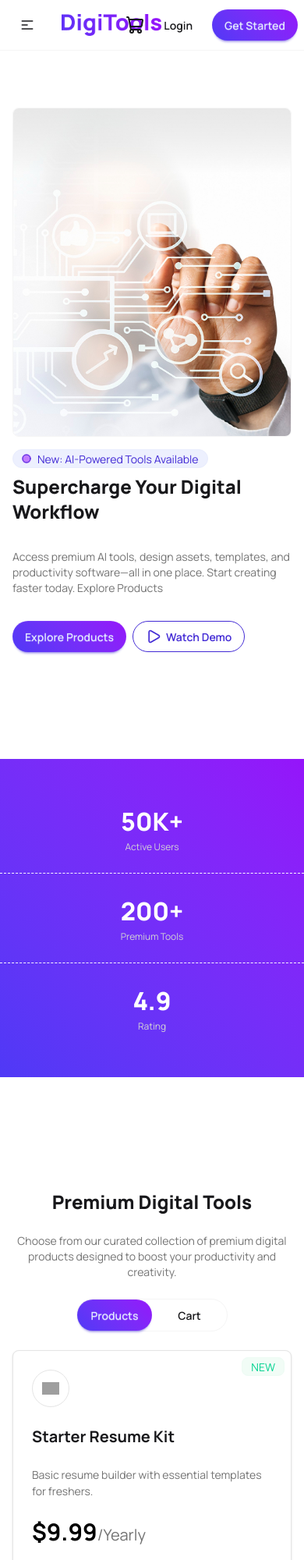
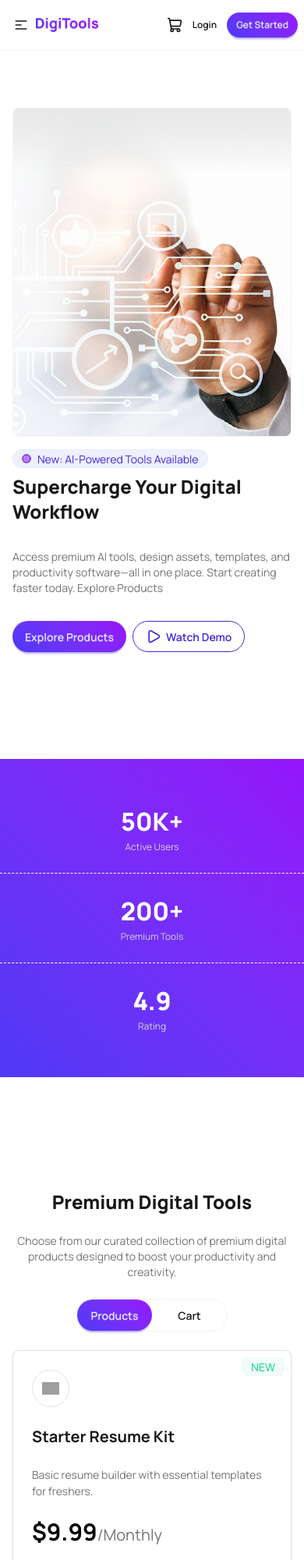
Before and after one commit to siam-parvez/digitool-platform, a React (Vite) app: page / in a window 390 px wide. Shown: the top 2000 px of the page at 78% size. Built offline with nearby package versions, Linux system fonts and the light colour scheme; grey boxes are pictures that could not be loaded.

Commit message:
feat: products feature done

```diff
--- a/public/data.json
+++ b/public/data.json
@@ -4,7 +4,8 @@
     "name": "Starter Resume Kit",
     "description": "Basic resume builder with essential templates for freshers.",
     "price": 9.99,
-    "period": "Yearly",
+    "period": "Monthly",
+    "tag": "new",
     "tagType": "new",
     "features": [
       "20+ templates",
@@ -19,6 +20,7 @@
     "description": "Advanced resume builder with premium templates.",
     "price": 19.99,
     "period": "Monthly",
+    "tag": "popular",
     "tagType": "popular",
     "features": [
       "100+ templates",
@@ -32,7 +34,8 @@
     "name": "Career Boost Plan",
     "description": "Monthly plan for continuous resume and career improvements.",
     "price": 7.99,
-    "period": "Monthly",
+    "period": "One-Time",
+    "tag": "best seller",
     "tagType": "best seller",
     "features": [
       "Unlimited edits",
@@ -47,6 +50,7 @@
     "description": "Complete toolkit for job seekers including resumes and tracking.",
     "price": 14.99,
     "period": "Monthly",
+    "tag": "popular",
     "tagType": "popular",
     "features": [
       "Resume builder",
@@ -61,6 +65,7 @@
     "description": "Premium yearly plan for professionals and executives.",
     "price": 79.99,
     "period": "Yearly",
+    "tag": "best seller",
     "tagType": "best seller",
     "features": [
       "All templates unlocked",
@@ -75,6 +80,7 @@
     "description": "Create stunning portfolios to showcase freelance work.",
     "price": 12.99,
     "period": "Monthly",
+    "tag": "new",
     "tagType": "new",
     "features": [
       "Portfolio templates",
@@ -88,7 +94,8 @@
     "name": "Interview Prep Pro",
     "description": "Comprehensive interview preparation tools and resources.",
     "price": 5.99,
-    "period": "Monthly",
+    "period": "One-Time",
+    "tag": "popular",
     "tagType": "popular",
     "features": [
       "Mock interviews",
@@ -103,6 +110,7 @@
     "description": "All-in-one package for resumes, interviews, and job tracking.",
     "price": 99.99,
     "period": "Yearly",
+    "tag": "best seller",
     "tagType": "best seller",
     "features": [
       "All features included",
--- a/src/App.jsx
+++ b/src/App.jsx
@@ -7,8 +7,8 @@ import Stats from './components/homepage/Stats';
 import Steps from './components/homepage/Steps';
 import Pricing from './components/homepage/Pricing';
 import CTA from './components/homepage/CTA';
-import Products from './components/homepage/products/Products.jsx';
-import Footer from "./components/homepage/Footer.jsx";
+import Products from './components/homepage/products/Products';
+import Footer from "./components/homepage/Footer";
 
 const fetchProducts = async () => {
     const res = await fetch('/data.json');
@@ -18,23 +18,22 @@ const fetchProducts = async () => {
 
 function App() {
     const productPromise = fetchProducts();
-    const [cartItemCount, setCartItemCount] = useState(0);
     const [cartItem, setCartItem] = useState([]);
 
     return (
         <>
-            <Navbar cartItemCount={cartItemCount}/>
+            <Navbar cartItem={cartItem}/>
             <Hero/>
             <Stats/>
             <Suspense
-                fallback={<span className="loading loading-dots loading-xl"></span>}
+                Suspense
+                fallback={<div className={"w-full min-h-svh"}><span
+                    className="loading loading-spinner text-primary"></span></div>}
             >
                 <Products
                     productPromise={productPromise}
                     cartItem={cartItem}
                     setCartItem={setCartItem}
-                    cartItemCount={cartItemCount}
-                    setCartItemCount={setCartItemCount}
                 />
             </Suspense>
 
--- a/src/components/homepage/products/Product-Card.jsx
+++ b/src/components/homepage/products/Product-Card.jsx
@@ -1,11 +1,18 @@
-import React from 'react';
+import React, {useState} from 'react';
+import {toast} from "react-toastify";
 
-const ProductCard = ({product}) => {
+const ProductCard = ({product, cartItem, setCartItem}) => {
+    const [isSelected, setIsSelected] = useState(false);
+    const handleSelect = () => {
+        setIsSelected(true)
+        setCartItem([...cartItem, product]);
+        toast.success("Product added successfully!");
+    }
     return (
         <div className='card w-full bg-base-100 shadow-sm border border-neutral-200 relative'>
             <div
                 className={`${product.tagType === "new" ? "badge-success" : product.tagType === "popular" ? "badge-primary" : "badge-warning"} absolute top-2 right-2 badge badge-soft uppercase`}>
-                {product.tagType}
+                {product.tag}
             </div>
             <div className='card-body flex flex-col gap-6 justify-between'>
                 <div className='flex flex-col gap-6 justify-between'>
@@ -49,8 +56,10 @@ const ProductCard = ({product}) => {
                     </ul>
                 </div>
                 <button
-                    className='btn btn-primary btn-block rounded-full border-none bg-linear-45 from-[#4F39F6] to-[#9514FA] hover:opacity-90 transition-opacity duration-300'>
-                    Buy Now
+                    type='button'
+                    className='btn btn-primary btn-block rounded-full border-none bg-linear-45 from-[#4F39F6] to-[#9514FA] hover:opacity-90 transition-opacity duration-300 disabled:text-neutral-200 disabled:opacity-70'
+                    onClick={handleSelect} disabled={isSelected}>
+                    {isSelected ? "Added to Cart" : "Buy Now"}
                 </button>
             </div>
         </div>
--- a/src/components/homepage/products/Products.jsx
+++ b/src/components/homepage/products/Products.jsx
@@ -1,6 +1,6 @@
 import React, {use, useState} from 'react';
-import ProductCard from "./Product-Card.jsx";
-import CartCard from "./Cart-Card.jsx";
+import ProductCard from "./Product-Card";
+import CartCard from "./Cart-Card";
 
 const Products = ({productPromise, cartItem, setCartItem}) => {
     const products = use(productPromise);
@@ -28,23 +28,24 @@ const Products = ({productPromise, cartItem, setCartItem}) => {
                         id='cart-btn'
                         className={`btn rounded-full hover:opacity-90 transition-opacity duration-300 min-w-24 ${showCart ? "btn-primary border-none bg-linear-45 from-[#4F39F6] to-[#9514FA]" : "btn-ghost"}`}
                         onClick={() => setShowCart(true)}>
-                        Cart {cartItem.length > 0 && <span>{cartItem.length}</span>}
+                        Cart {cartItem.length > 0 && <span>({cartItem.length})</span>}
                     </button>
                 </div>
                 {
                     !showCart ?
-                        <div className='grid grid-cols-1 md:grid-cols-2 lg:grid-cols-3 xl:grid-cols-4 w-full gap-6'>
+                        <div className='grid grid-cols-1 md:grid-cols-2 lg:grid-cols-3 w-full gap-6'>
                             {
                                 products.map((product) => {
                                     return (
-                                        <ProductCard key={product.id} product={product}/>
+                                        <ProductCard key={product.id} product={product} cartItem={cartItem}
+                                                     setCartItem={setCartItem}/>
                                     )
                                 })
                             }
 
                         </div> : <div className="grid grid-cols-1 w-full gap-6">
 
-                            <CartCard products={products}/>
+                            <CartCard cartItem={cartItem} setCartItem={setCartItem}/>
 
                         </div>
                 }
--- a/src/components/navbar/Navbar.jsx
+++ b/src/components/navbar/Navbar.jsx
@@ -1,13 +1,13 @@
 import {ShoppingCart} from "lucide-react";
 import logo from "../../assets/logo.png"
 
-const Navbar = ({cartItemCount}) => {
+const Navbar = ({cartItem}) => {
     return (
         <header className='bg-base-100 border-b border-neutral-100 sticky top-0 z-50'>
             <div className='navbar container mx-auto'>
                 <div className='navbar-start'>
                     <div className='dropdown'>
-                        <div tabIndex={0} role='button' className='btn btn-ghost lg:hidden'>
+                        <div tabIndex={0} role='button' className='btn btn-ghost lg:hidden px-2'>
                             <svg
                                 xmlns='http://www.w3.org/2000/svg'
                                 className='h-5 w-5'
@@ -44,9 +44,7 @@ const Navbar = ({cartItemCount}) => {
                             </li>
                         </ul>
                     </div>
-                    <a className='btn btn-ghost text-xl'>
-                        <img className='max-w-32' src={logo} alt='digitools logo'/>
-                    </a>
+                    <img className='max-w-20 lg:max-w-32' src={logo} alt='digitools logo'/>
                 </div>
                 <div className='navbar-center hidden lg:flex'>
                     <ul className='menu menu-horizontal px-1 font-semibold'>
@@ -67,17 +65,17 @@ const Navbar = ({cartItemCount}) => {
                         </li>
                     </ul>
                 </div>
-                <div className='navbar-end gap-2'>
+                <div className='navbar-end lg:gap-2'>
                     <div className='indicator'>
-                        <ShoppingCart/>
-                        {cartItemCount > 0 && (
-                            <span className='badge badge-xs indicator-item'>
-                {cartItemCount}
+                        <ShoppingCart className={"size-5 lg:size-6"}/>
+                        {cartItem.length > 0 && (
+                            <span className='badge badge-xs indicator-item badge-primary'>
+                {cartItem.length}
               </span>
                         )}
                     </div>
-                    <a className='btn btn-ghost'>Login</a>
-                    <a className='btn btn-primary rounded-full border-none bg-linear-45 from-[#4F39F6] to-[#9514FA] hover:opacity-90 transition-opacity duration-300'>
+                    <a className='btn btn-sm lg:btn-md btn-ghost'>Login</a>
+                    <a className='btn btn-sm lg:btn-md btn-primary rounded-full border-none bg-linear-45 from-[#4F39F6] to-[#9514FA] hover:opacity-90 transition-opacity duration-300'>
                         Get Started
                     </a>
                 </div>
```
Also changed, not shown: src/components/homepage/products/Cart-Card.jsx (+29 -7 lines).
